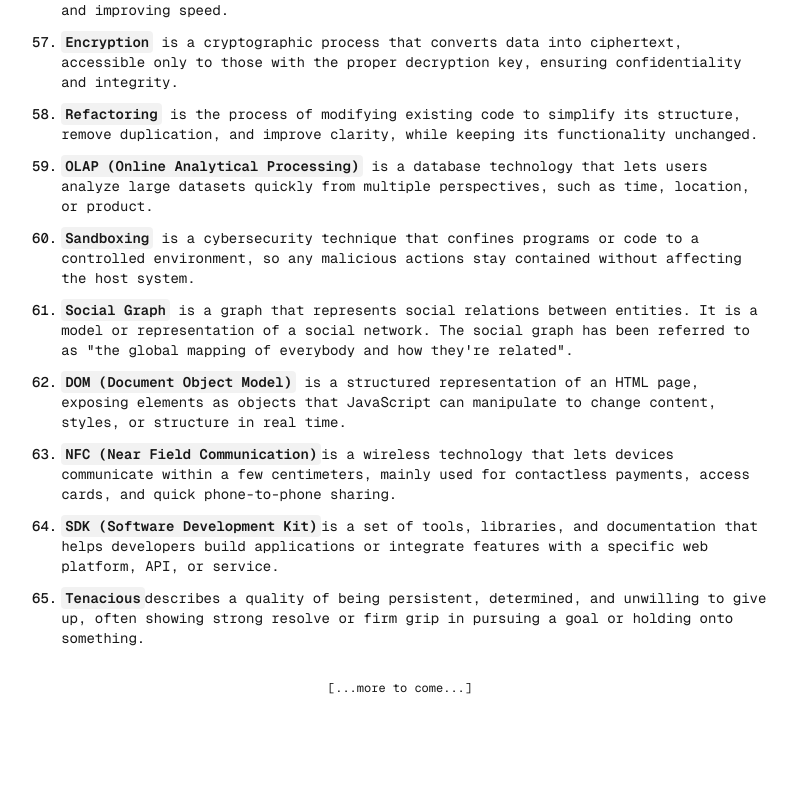
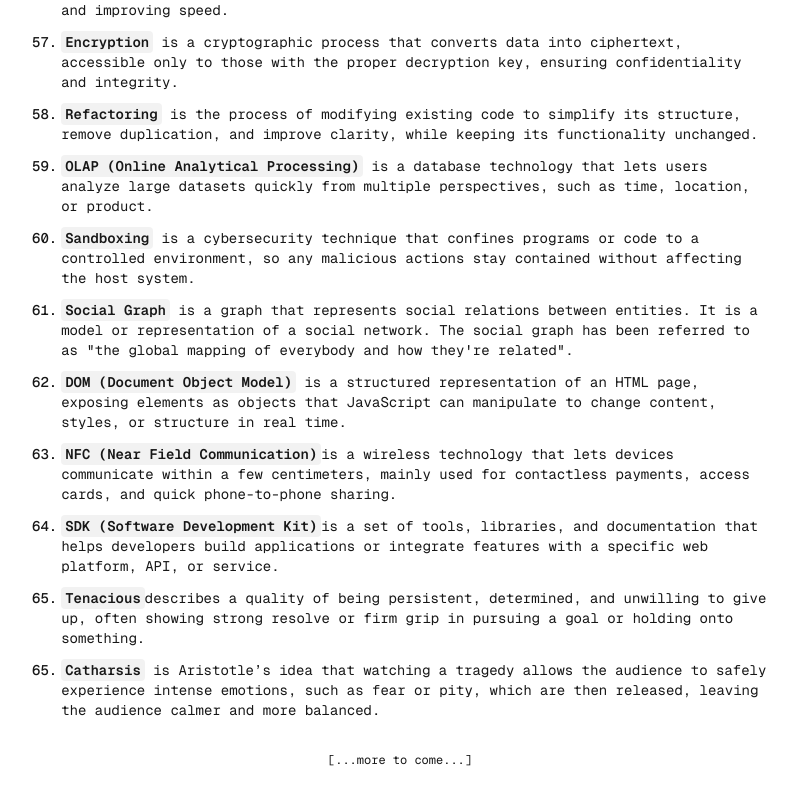
Before and after one commit to BrahimBoussada/mind-log, a Next.js app: page / in a window 1280 px wide. Shown: the part 3423-4223 px from the top of the page, without its empty margins (240-1037 px from the left). Before the commit the page ends 4151 px from the top, so only its background shows below. Built offline with nearby package versions, Linux system fonts and the light colour scheme.

Commit message:
log:28-09-2025

```diff
--- a/src/app/page.tsx
+++ b/src/app/page.tsx
@@ -615,6 +615,16 @@ export default function Home() {
             goal or holding onto something.
           </Text>
         </Note>
+
+        <Note>
+          <N>65. </N>
+          <Text>
+            <Key>Catharsis</Key> is Aristotle’s idea that watching a tragedy
+            allows the audience to safely experience intense emotions, such as
+            fear or pity, which are then released, leaving the audience calmer
+            and more balanced.
+          </Text>
+        </Note>
       </NoteWrapper>
 
       <span className="font-mono text-xs text-center my-8">
```
